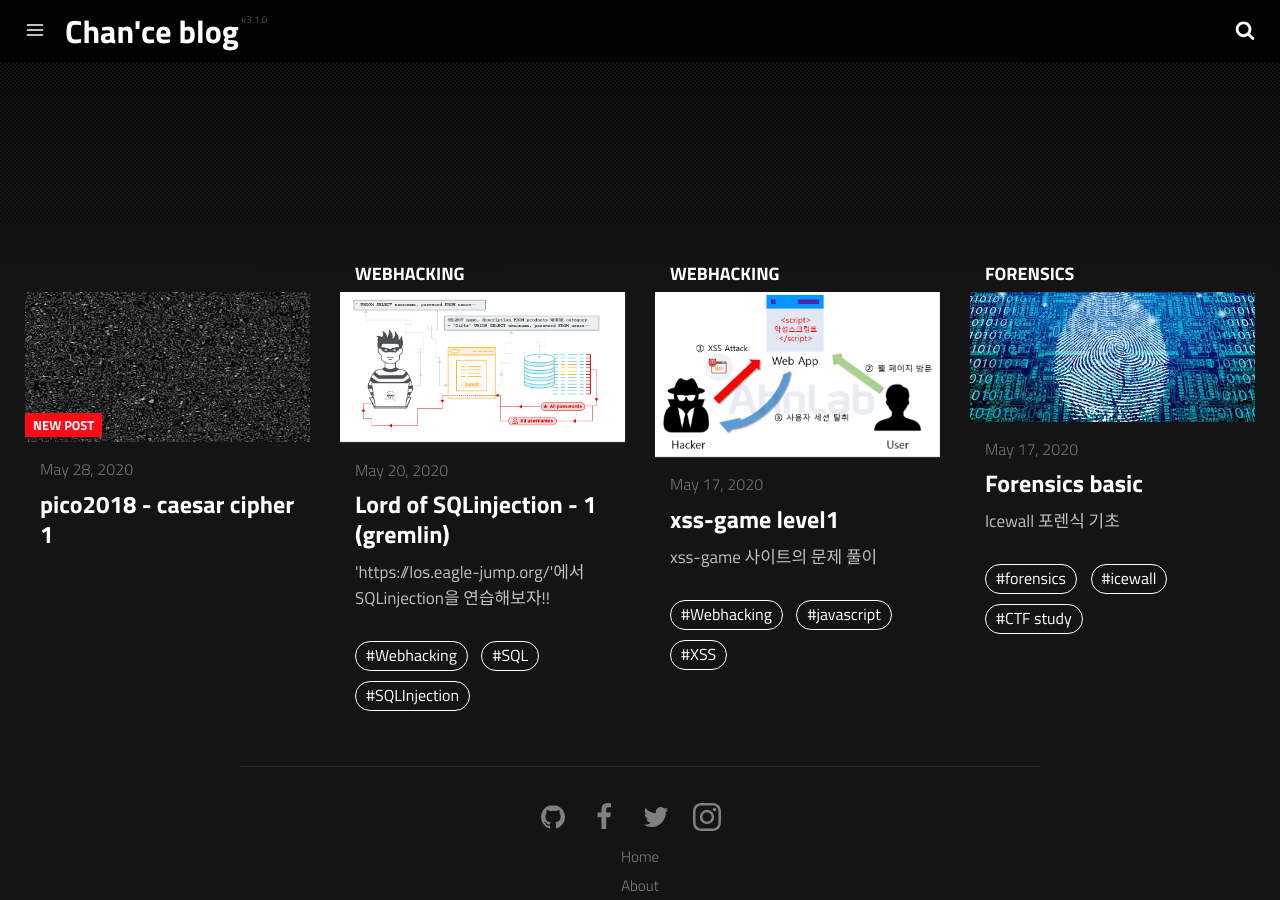
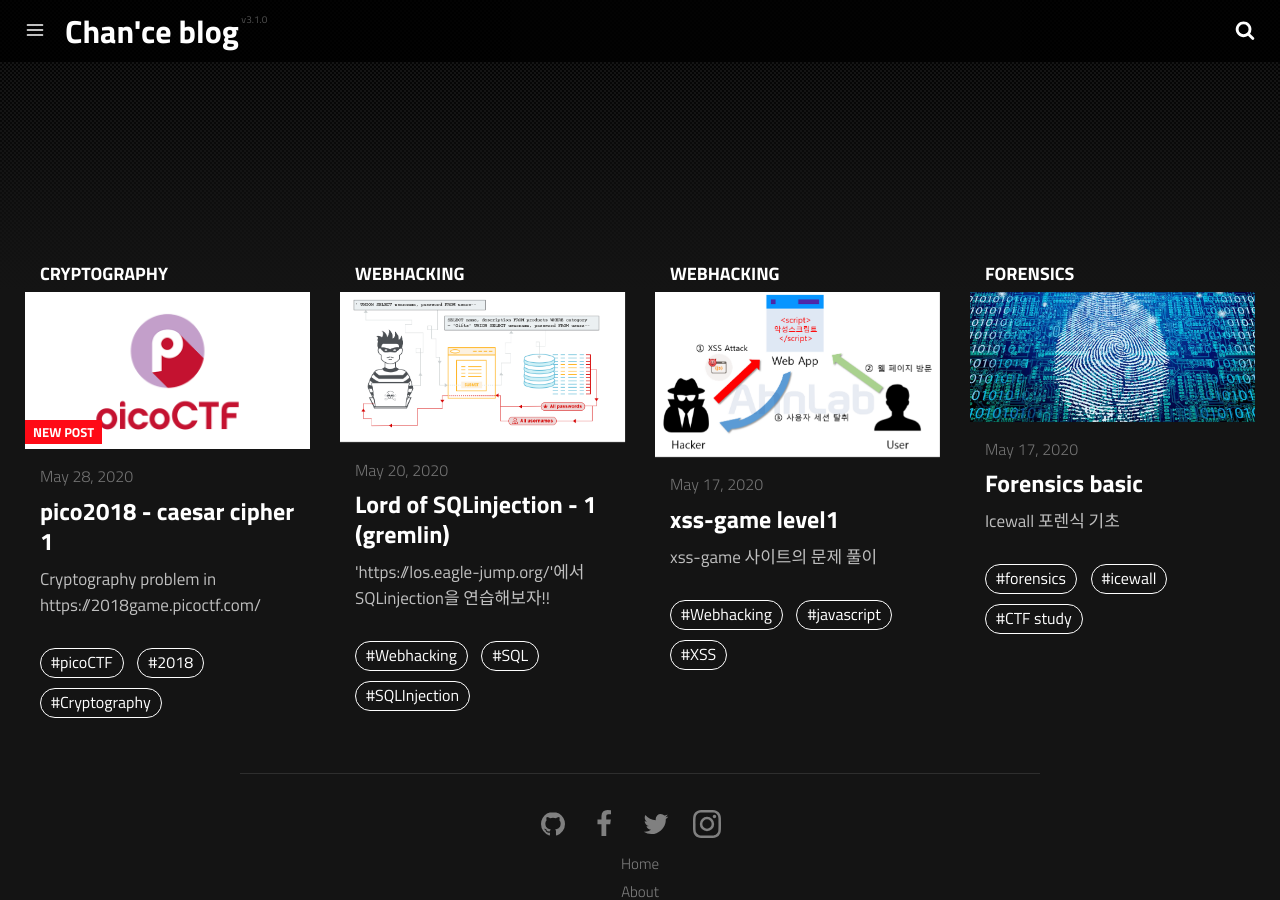
Before and after one commit to ykdy3951/ykdy3951.github.io, a Jekyll site: the page built from index.html, in a window 1280 px wide and 900 px high, scrolled down 564 px. Built offline with Jekyll 4.4.1, drawn with Linux system fonts in a browser that asks for light colours; a script that is not in the unit is left out; part of the change alters nothing that is shown.

Commit message:
add post

````diff
--- a/_posts/2020-05-28-pico2018---caesar-cipher-1.md
+++ b/_posts/2020-05-28-pico2018---caesar-cipher-1.md
@@ -1,13 +1,91 @@
 ---
 date: 2020-05-28 09:46:11
 layout: post
-title: "pico2018 - caesar cipher 1"
-subtitle:
-description:
-image:
-optimized_image:
-category:
+title: 'pico2018 - caesar cipher 1'
+subtitle: 'Solving Cryptography problem!'
+description: 'Cryptography problem in https://2018game.picoctf.com/ '
+image: https://raw.githubusercontent.com/ykdy3951/ykdy3951.github.io/master/_src/picoCTF/image.png
+optimized_image: https://raw.githubusercontent.com/ykdy3951/ykdy3951.github.io/master/_src/picoCTF/image.png
+category: Cryptography
 tags:
-author:
+  - picoCTF
+  - '2018'
+  - Cryptography
+author: ykdy3951
 paginate: false
 ---
+
+# 2018 picoCTF - Cryptography
+
+> 문제 : [caesar cipher 1](https://2018game.picoctf.com/problems).
+
+문제
+
+![placeholder](https://github.com/ykdy3951/ykdy3951.github.io/blob/master/_src/picoCTF/2018/Cryptography/4/1.png?raw=true 'problem')
+
+solution
+
+[caesar cipher 1](https://2018shell.picoctf.com/static/8b8d9e1fd4c9cd66facc3794d9c69175/ciphertext)을 다운 받으면 Encrypt된 message가 나온다.
+
+`picoCTF{payzgmuujurjigkygxiovnkxlcgihubb}`
+
+`payzgmuujurjigkygxiovnkxlcgihubb` decrypt해야하는 message가 이거 인것을 알았고 caesar cipher을 decrypt을 하면 된다.
+
+우선 caesar cipher에 대해서 알아보자. [About caesar cipher](https://learncryptography.com/classical-encryption/caesar-cipher)
+
+위의 message의 암호화한 key를 모르므로 brute-force attack을 이용해서 해야한다.
+
+```python
+import string
+
+Letter = string.ascii_lowercase
+
+encryptMessage = "payzgmuujurjigkygxiovnkxlcgihubb"
+
+for key in range(len(Letter)):
+    translated = ''
+    for symbol in encryptMessage:
+        if symbol in Letter:
+            num = Letter.find(symbol)
+            num = num - key
+            if num < 0:
+                num = num + len(Letter)
+            translated = translated + Letter[num]
+        else:
+            translated = translated + symbol
+    print(f'Key #{key}: {translated}')
+```
+
+```s
+ caesar_cipher_1/solution.py
+Key #0: payzgmuujurjigkygxiovnkxlcgihubb
+Key #1: ozxyflttitqihfjxfwhnumjwkbfhgtaa
+Key #2: nywxeksshsphgeiwevgmtlivjaegfszz
+Key #3: mxvwdjrrgrogfdhvduflskhuizdferyy
+Key #4: lwuvciqqfqnfecguctekrjgthycedqxx
+Key #5: kvtubhppepmedbftbsdjqifsgxbdcpww
+Key #6: justagoodoldcaesarcipherfwacbovv
+Key #7: itrszfnncnkcbzdrzqbhogdqevzbanuu
+Key #8: hsqryemmbmjbaycqypagnfcpduyazmtt
+Key #9: grpqxdllaliazxbpxozfmeboctxzylss
+Key #10: fqopwckkzkhzywaownyeldanbswyxkrr
+Key #11: epnovbjjyjgyxvznvmxdkczmarvxwjqq
+Key #12: domnuaiixifxwuymulwcjbylzquwvipp
+Key #13: cnlmtzhhwhewvtxltkvbiaxkyptvuhoo
+Key #14: bmklsyggvgdvuswksjuahzwjxosutgnn
+Key #15: aljkrxffufcutrvjritzgyviwnrtsfmm
+Key #16: zkijqweetebtsquiqhsyfxuhvmqsrell
+Key #17: yjhipvddsdasrpthpgrxewtgulprqdkk
+Key #18: xighouccrczrqosgofqwdvsftkoqpcjj
+Key #19: whfgntbbqbyqpnrfnepvcuresjnpobii
+Key #20: vgefmsaapaxpomqemdoubtqdrimonahh
+Key #21: ufdelrzzozwonlpdlcntaspcqhlnmzgg
+Key #22: tecdkqyynyvnmkockbmszrobpgkmlyff
+Key #23: sdbcjpxxmxumljnbjalryqnaofjlkxee
+Key #24: rcabiowwlwtlkimaizkqxpmzneikjwdd
+```
+
+brute-force의 결과 key와 decrypt된 message를 확인할 수 있었다.
+`Key #6: justagoodoldcaesarcipherfwacbovv`
+
+`picoCTF{justagoodoldcaesarcipherfwacbovv}`
````
